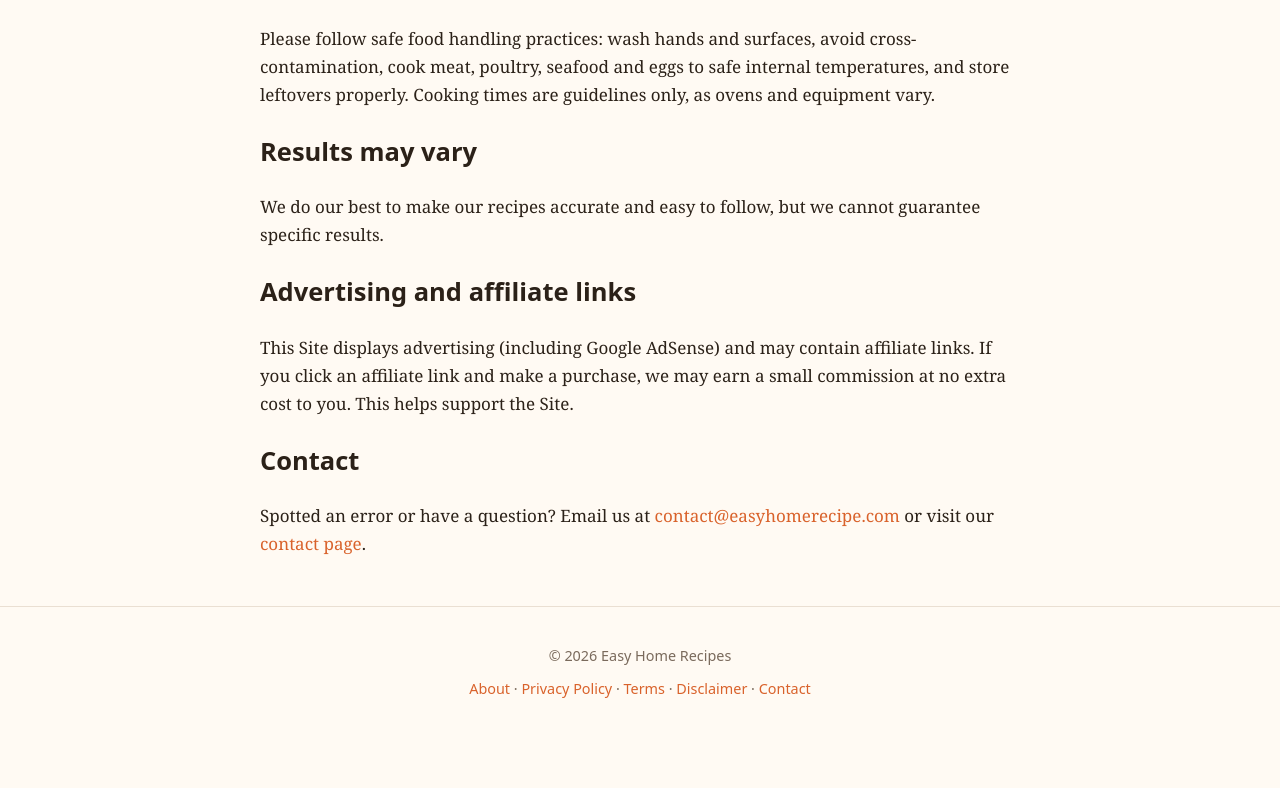
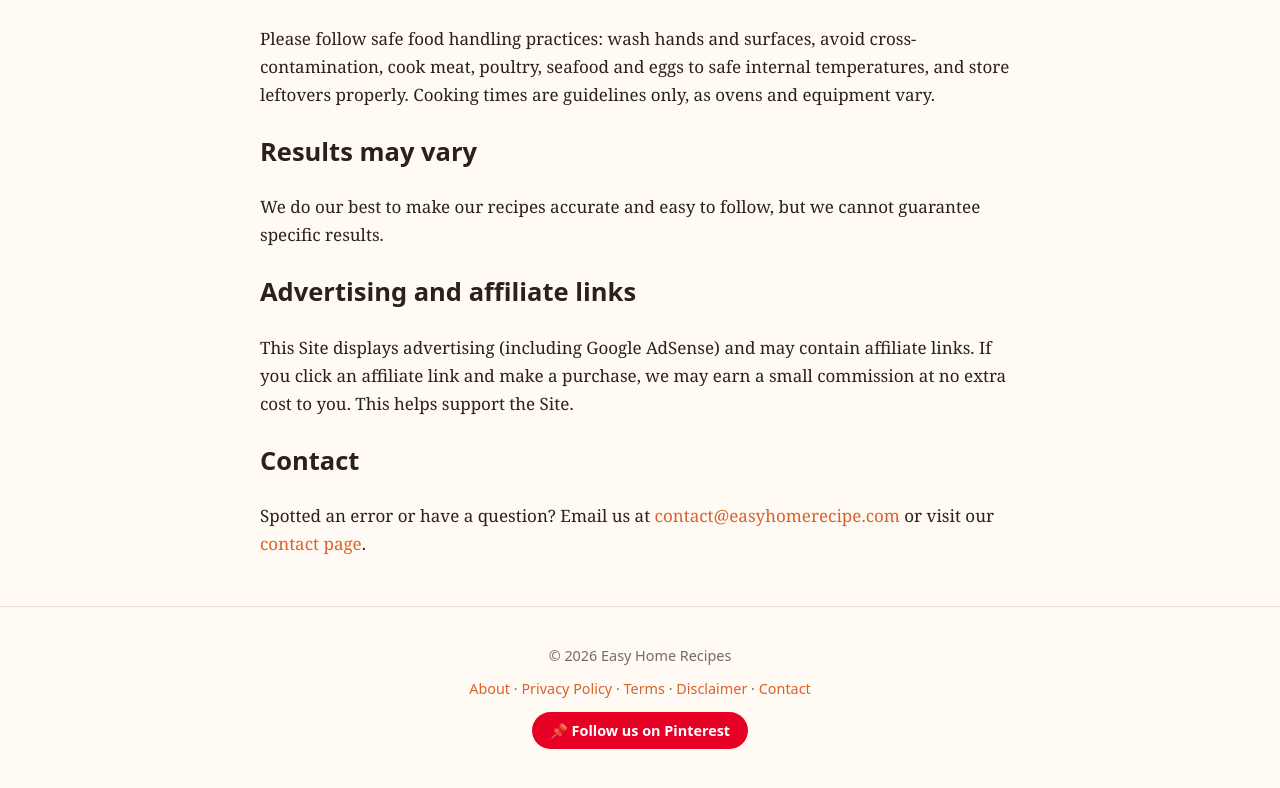
Before and after one commit to easyhomerecipe/recipes-site, a Next.js app: page /disclaimer in a window 1280 px wide. Shown: the part 796-1584 px from the top of the page. Before the commit the page ends 1532 px from the top, so only its background shows below. Built offline with nearby package versions, Linux system fonts and the light colour scheme; no server answers.

Commit message:
Pinterest link in footer

```diff
--- a/app/globals.css
+++ b/app/globals.css
@@ -111,3 +111,7 @@ nav { display: flex; align-items: center; flex-wrap: wrap; }
   .stats { gap: 6px 16px; }
 }
 .top > *, .grid > * { min-width: 0; }
+
+.follow { margin-top: 14px; }
+.footer .follow-pin { display: inline-block; background: #E60023; color: #fff; font-weight: 700; padding: 9px 18px; border-radius: 99px; text-decoration: none; }
+.footer .follow-pin:hover { background: #ad081b; }
--- a/app/layout.tsx
+++ b/app/layout.tsx
@@ -56,6 +56,11 @@ export default function RootLayout({ children }: { children: React.ReactNode })
             <p>
               <Link href="/about">About</Link> · <Link href="/privacy">Privacy Policy</Link> · <Link href="/terms-of-service">Terms</Link> · <Link href="/disclaimer">Disclaimer</Link> · <Link href="/contact">Contact</Link>
             </p>
+            <p className="follow">
+              <a href="https://www.pinterest.com/easyhomerecipe_/" target="_blank" rel="me noopener noreferrer" className="follow-pin">
+                📌 Follow us on Pinterest
+              </a>
+            </p>
           </div>
         </footer>
       </body>
```
